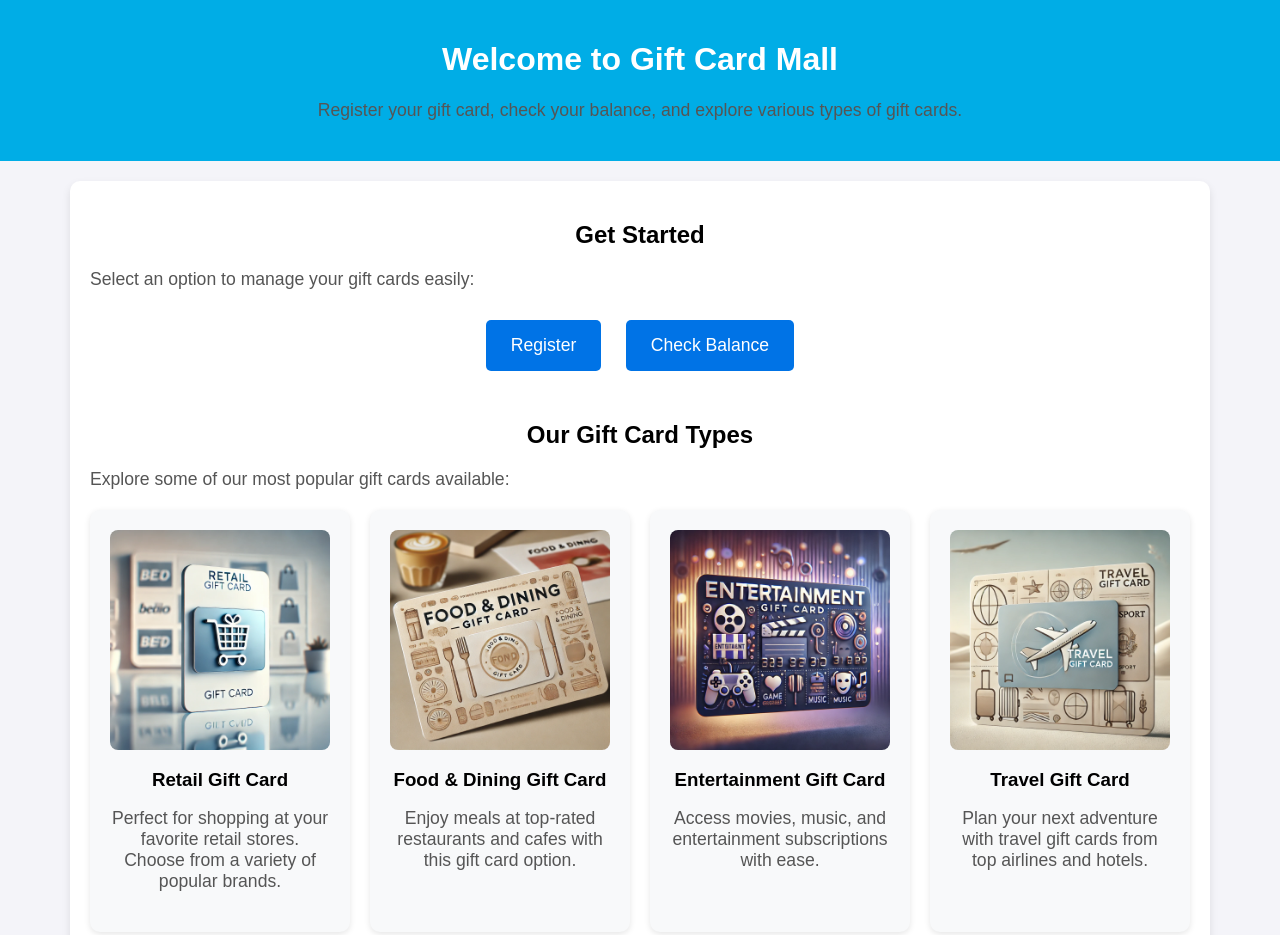
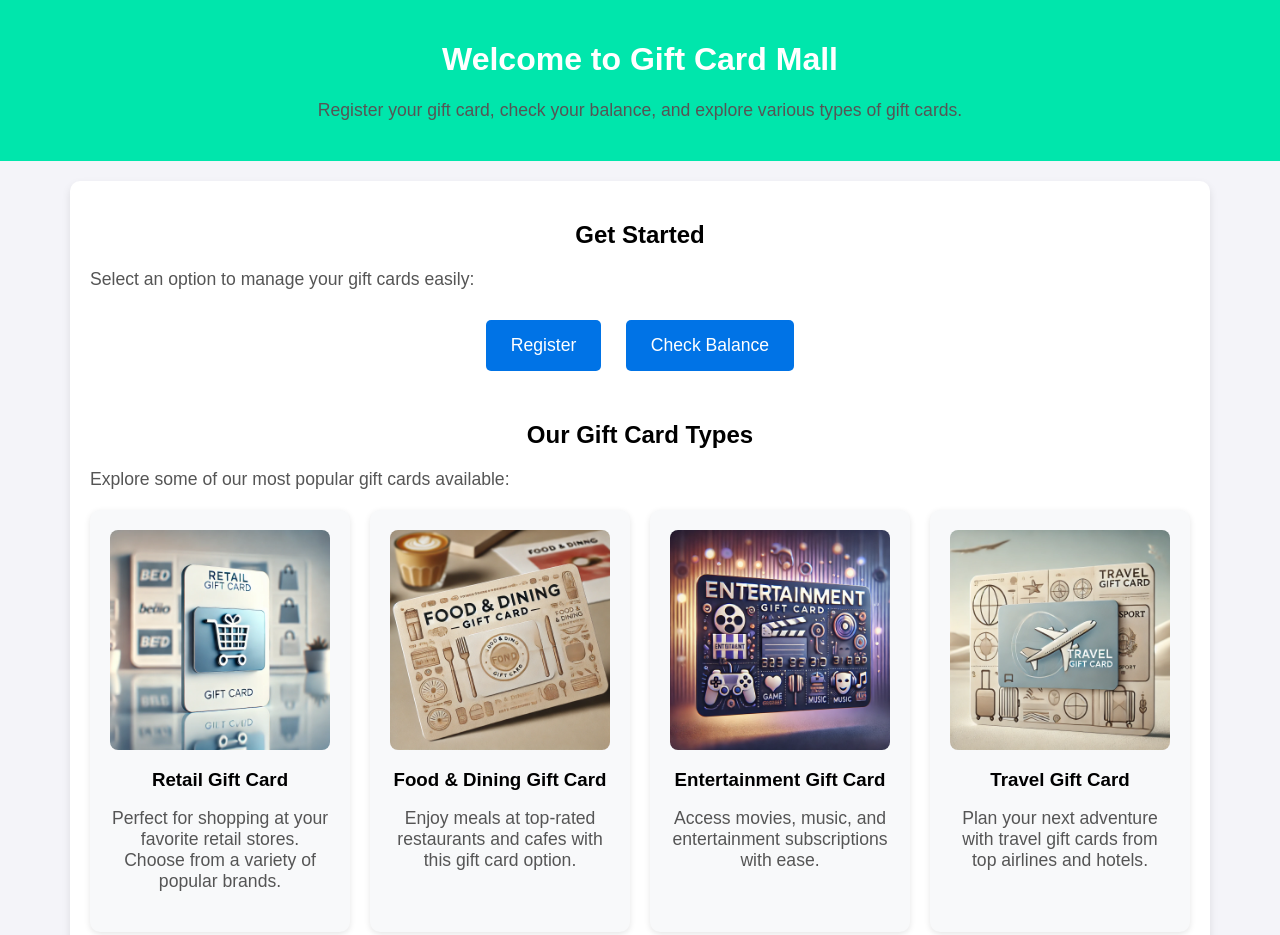
Before and after one commit to gcardmall/my, a plain HTML site: page index.html in a window 1280 px wide. Shown: the top 935 px of the page. Drawn offline with Linux system fonts and the light colour scheme.

Commit message:
Update index.html

```diff
--- a/index.html
+++ b/index.html
@@ -17,7 +17,7 @@
         }
 
         .header {
-            background-color: #00ade6;
+            background-color: #00e6ac;
             color: white;
             text-align: center;
             padding: 20px;
```
